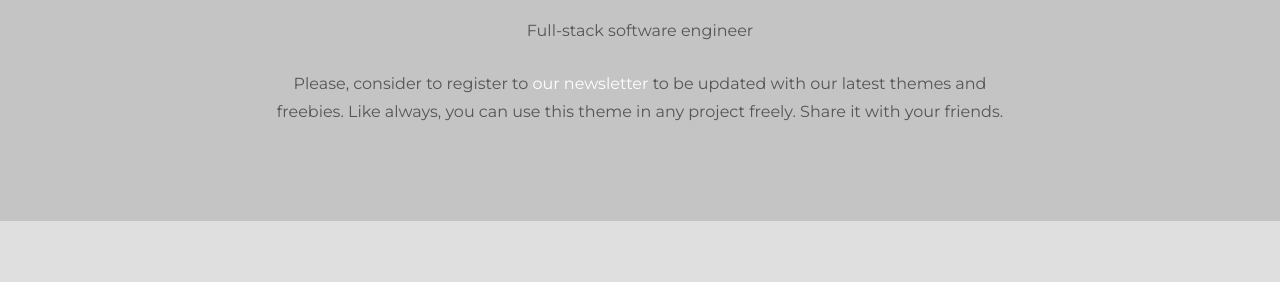
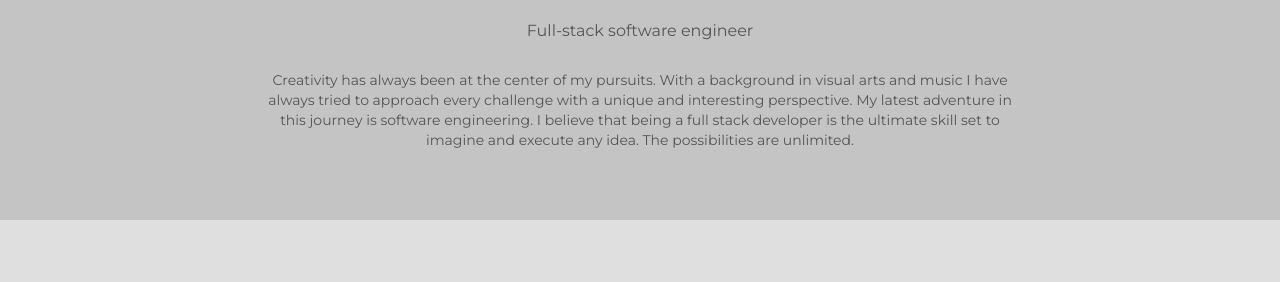
Before and after one commit to bribribrian/bribribrian.github.io, a plain HTML site: page index.html in a window 1280 px wide. Shown: the part 518-800 px from the top of the page. Drawn offline with nearby package versions, Linux system fonts and the light colour scheme.

Commit message:
Updates about me

```diff
--- a/index.html
+++ b/index.html
@@ -60,7 +60,7 @@
 					<img src="assets/img/bk_profile2.png" alt="Stanley">
 					<h1>Brian Klein</h1>
 					<p>Full-stack software engineer</p>
-					<p>Please, consider to register to <a href="http://eepurl.com/IcgkX">our newsletter</a> to be updated with our latest themes and freebies. Like always, you can use this theme in any project freely. Share it with your friends.</p>
+					<div class='about-me'>Creativity has always been at the center of my pursuits. With a background in visual arts and music I have always tried to approach every challenge with a unique and interesting perspective. My latest adventure in this journey is software engineering. I believe that being a full stack developer is the ultimate skill set to imagine and execute any idea. The possibilities are unlimited.</div>
 
 				</div><!-- /col-lg-8 -->
 			</div><!-- /row -->
```
